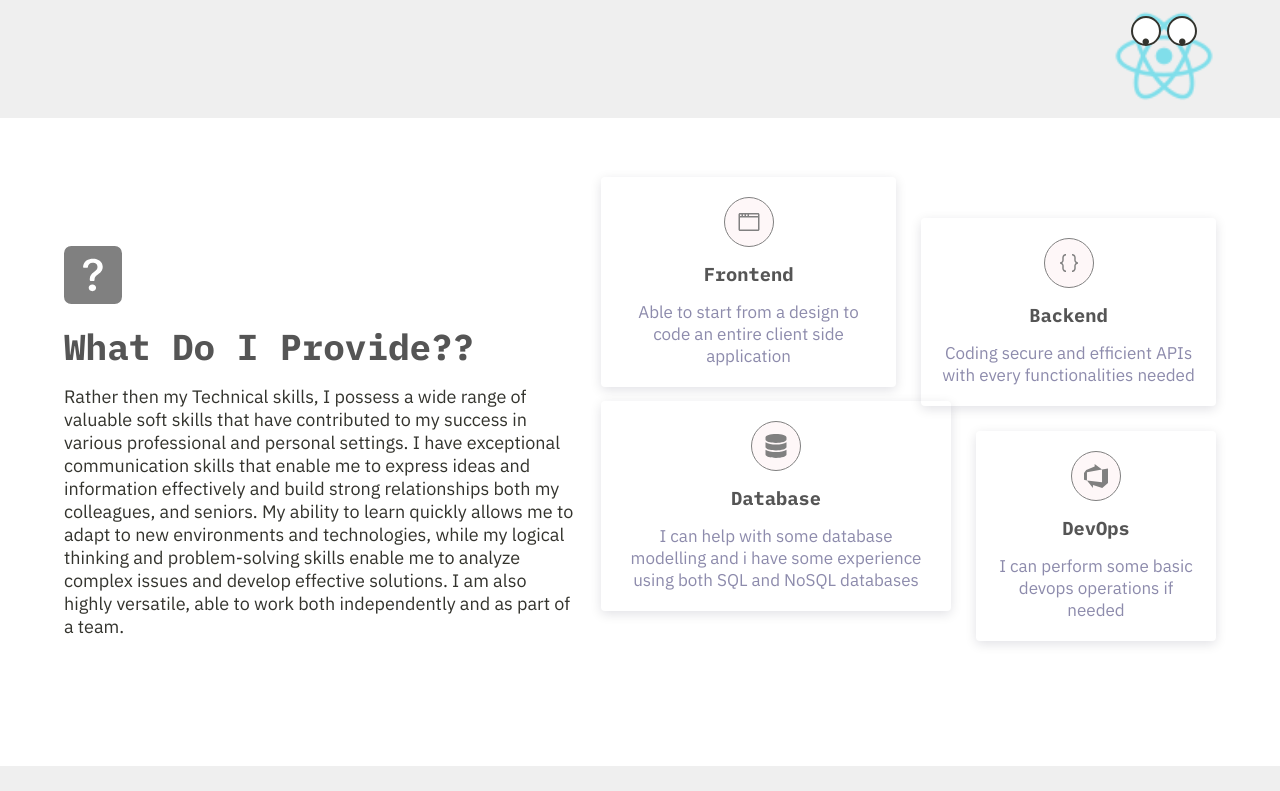
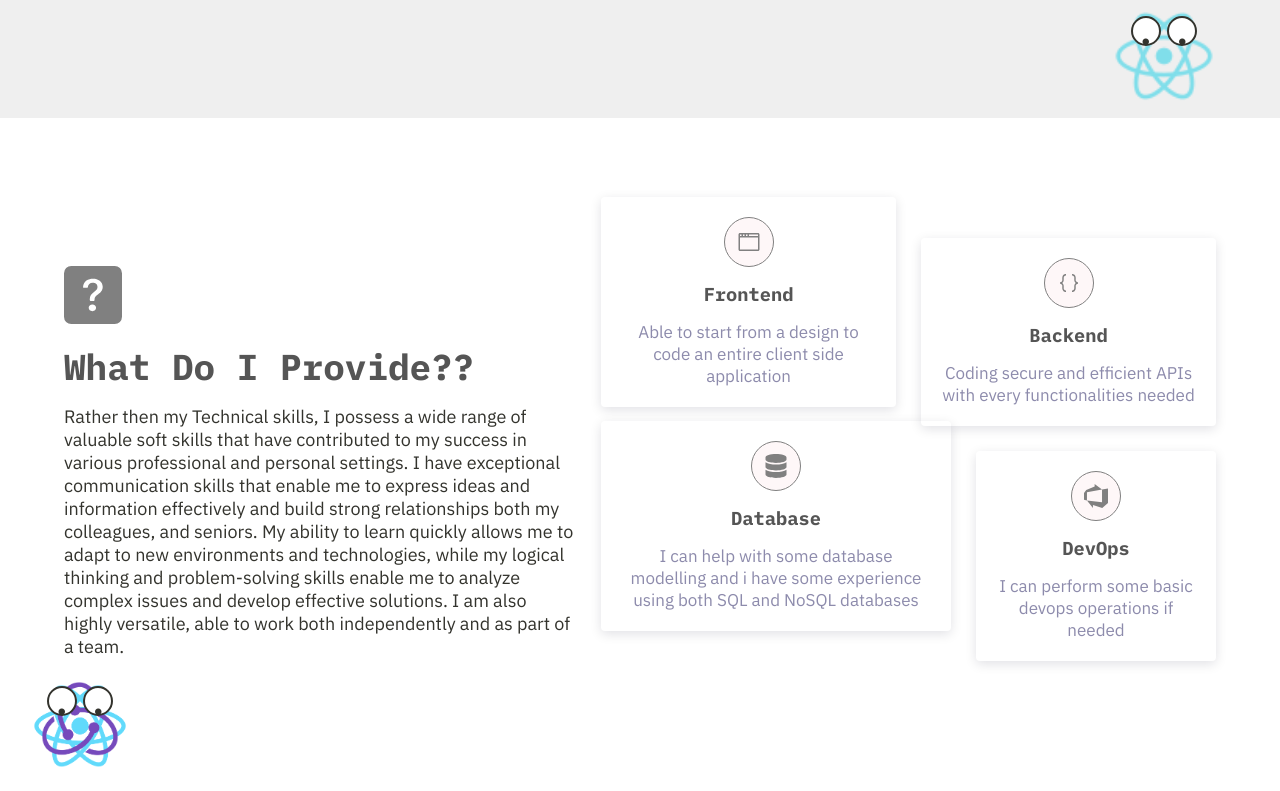
Before and after one commit to MohamedDhiaZoghlami/portfolio, a React (Create React App) app: page / in a window 1280 px wide. Shown: the part 1269-2060 px from the top of the page. Built offline with nearby package versions, Linux system fonts and the light colour scheme.

Commit message:
eyes for services

```diff
--- a/src/Sections/Education/Education.jsx
+++ b/src/Sections/Education/Education.jsx
@@ -7,8 +7,34 @@ import { SiAzuredevops } from "react-icons/si";
 import { FaDatabase } from "react-icons/fa";
 
 const Education = () => {
+  const movingMouse = (e) => {
+    const mouseX = e.clientX;
+    const mouseY = e.clientY;
+    const anchor = document.getElementById("anchoreff");
+    const rekt = anchor.getBoundingClientRect();
+    const anchorX = rekt.left + rekt.width / 2;
+    const anchorY = rekt.top + rekt.height / 2;
+    const angleDeg = angle(mouseX, mouseY, anchorX, anchorY);
+    const eyes = document.querySelectorAll(".oneEyeess");
+    eyes.forEach((eye) => {
+      eye.style.transform = `rotate(${90 + angleDeg}deg)`;
+    });
+  };
+  const angle = (cx, cy, ex, ey) => {
+    const dy = ey - cy;
+    const dx = ex - cx;
+    const rad = Math.atan2(dy, dx);
+    const deg = (rad * 180) / Math.PI;
+    return deg;
+  };
   return (
-    <section className="abouts" id="services">
+    <section className="abouts" onMouseMove={movingMouse} id="services">
+      <div className="redAbsBox" id="anchoreff">
+        <div className="eyese">
+          <div className="oneEyeess">.</div>
+          <div className="oneEyeess">.</div>
+        </div>
+      </div>
       <div className="about-left">
         <BsFillQuestionSquareFill className="about-icon" />
         <h1>What Do I Provide??</h1>
--- a/src/Sections/Education/Education.scss
+++ b/src/Sections/Education/Education.scss
@@ -4,7 +4,42 @@
   justify-content: space-between;
   align-items: center;
   background-color: #fff;
-  padding: 100px 5%;
+  padding: 120px 5%;
+  position: relative;
+  .redAbsBox {
+    position: absolute;
+    bottom: 30px;
+    left: 30px;
+    background-image: url("../../assets/reactredux.png");
+    background-size: cover;
+    background-position: center;
+    width: 100px;
+    height: 100px;
+    border-radius: 50%;
+    padding: 10px;
+    @media screen and (max-width: 600px) {
+      bottom: 0;
+      left: 0;
+    }
+    .eyese {
+      display: flex;
+      width: 100%;
+      justify-content: space-evenly;
+      .oneEyeess {
+        background-color: #fff;
+        width: 30px;
+        height: 30px;
+        border-radius: 50%;
+        border: 2px solid #33332d;
+        display: flex;
+        align-items: center;
+        justify-content: center;
+        font-size: 40px;
+        color: #33332d;
+        font-weight: 700;
+      }
+    }
+  }
   .about-icon {
     color: #808080;
     font-size: 58px;
--- a/src/Sections/Skills/Skills.scss
+++ b/src/Sections/Skills/Skills.scss
@@ -80,7 +80,6 @@
   img {
     width: 90px;
     height: 90px;
-    // border-radius: 50%;
     @media screen and (max-width: 600px) {
       height: 70px;
       width: 70px;
```
